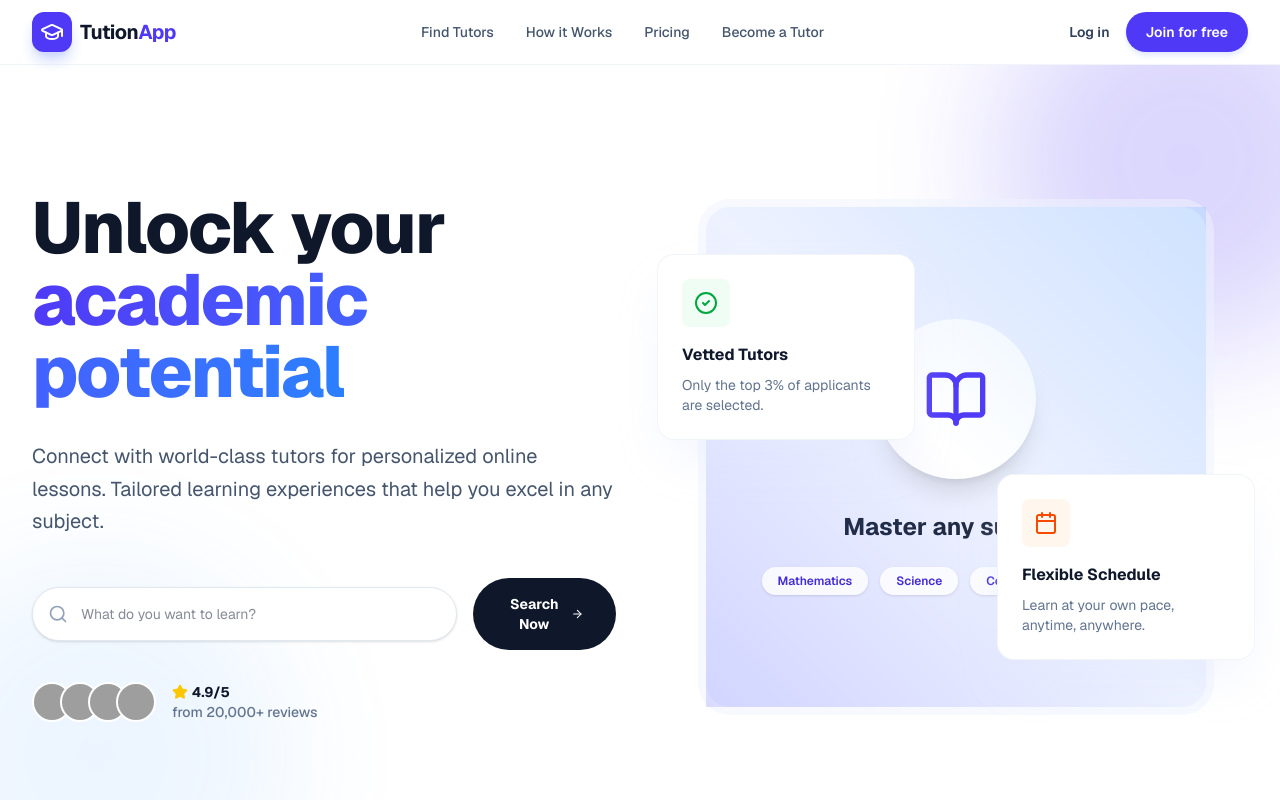
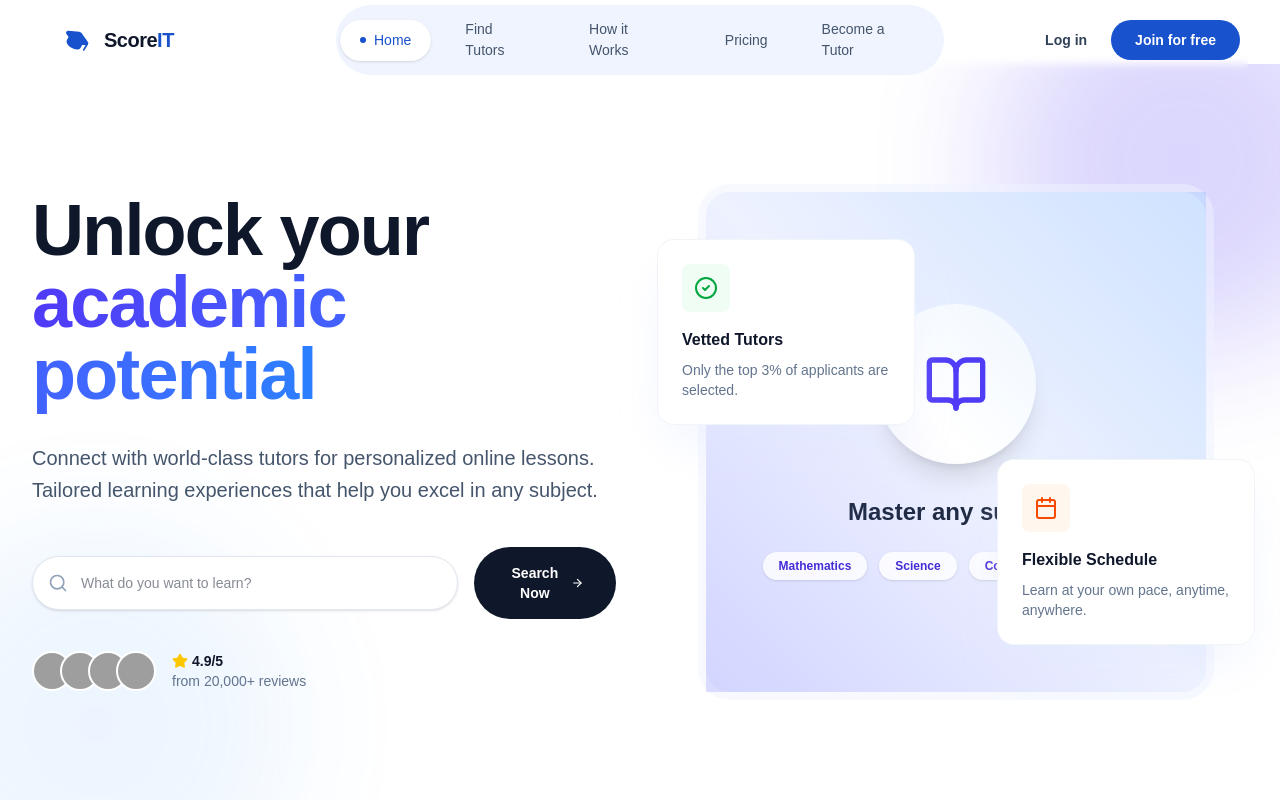
Before and after one commit to Z2Akhil/scoreITx, a Next.js app: page / in a window 1280 px wide. Shown: the top 800 px of the page. Built offline with nearby package versions, Linux system fonts and the light colour scheme; grey boxes are pictures that could not be loaded.

Commit message:
create navbar with reference

```diff
--- a/src/app/layout.tsx
+++ b/src/app/layout.tsx
@@ -1,19 +1,15 @@
 import type { Metadata } from "next";
-import { Geist, Geist_Mono } from "next/font/google";
+import { Poppins } from "next/font/google";
 import "./globals.css";
 
-const geistSans = Geist({
-    variable: "--font-geist-sans",
+const poppins = Poppins({
+    variable: "--font-poppins",
     subsets: ["latin"],
-});
-
-const geistMono = Geist_Mono({
-    variable: "--font-geist-mono",
-    subsets: ["latin"],
+    weight: ["400", "500", "600", "700", "800", "900"],
 });
 
 export const metadata: Metadata = {
-    title: "TutionApp | Find Your Perfect Tutor",
+    title: "ScoreIT | Find Your Perfect Tutor",
     description: "Connect with expert tutors for personalized one-on-one learning.",
 };
 
@@ -25,7 +21,7 @@ export default function RootLayout({
     return (
         <html lang="en">
             <body
-                className={`${geistSans.variable} ${geistMono.variable} antialiased`}
+                className={`${poppins.variable}`}
             >
                 {children}
             </body>
--- a/src/app/page.tsx
+++ b/src/app/page.tsx
@@ -17,9 +17,7 @@ export default function Home() {
             <Navbar />
 
             <main className="pt-16">
-                {/* Hero Section */}
                 <section className="relative overflow-hidden py-20 lg:py-32">
-                    {/* Abstract background elements */}
                     <div className="absolute top-0 right-0 -translate-y-1/4 translate-x-1/4 blur-3xl opacity-20">
                         <div className="h-96 w-96 rounded-full bg-indigo-600"></div>
                     </div>
--- a/src/components/layout/navbar.tsx
+++ b/src/components/layout/navbar.tsx
@@ -1,33 +1,24 @@
-import { GraduationCap } from "lucide-react";
+import NavLogo from "./navbar/NavLogo";
+import NavLinks from "./navbar/NavLinks";
+import NavActions from "./navbar/NavActions";
+import MobileMenu from "./navbar/MobileMenu";
 
 export default function Navbar() {
     return (
-        <nav className="fixed top-0 z-50 w-full border-b border-slate-100 bg-white/80 backdrop-blur-md">
-            <div className="mx-auto flex h-16 max-w-7xl items-center justify-between px-4 sm:px-6 lg:px-8">
-                <div className="flex items-center gap-2">
-                    <div className="flex h-10 w-10 items-center justify-center rounded-xl bg-indigo-600 text-white shadow-lg shadow-indigo-200">
-                        <GraduationCap size={24} />
-                    </div>
-                    <span className="text-xl font-bold tracking-tight text-slate-900">
-                        Tution<span className="text-indigo-600">App</span>
-                    </span>
+        <nav className="fixed top-0 left-0 right-0 z-50 mx-auto px-4 sm:px-6 lg:px-8">
+            <div className="flex h-[80px] items-center justify-between bg-transparent backdrop-blur-xs pr-2 pl-4 sm:pl-6 transition-all duration-300">
+
+                <NavLogo />
+
+                <div className="absolute left-1/2 top-1/2 -translate-x-1/2 -translate-y-1/2 hidden lg:block">
+                    <NavLinks />
                 </div>
 
-                <div className="hidden items-center gap-8 md:flex text-sm font-medium text-slate-600">
-                    <a href="#" className="hover:text-indigo-600 transition-colors">Find Tutors</a>
-                    <a href="#" className="hover:text-indigo-600 transition-colors">How it Works</a>
-                    <a href="#" className="hover:text-indigo-600 transition-colors">Pricing</a>
-                    <a href="#" className="hover:text-indigo-600 transition-colors">Become a Tutor</a>
+                <div className="flex items-center gap-2">
+                    <NavActions />
+                    <MobileMenu />
                 </div>
 
-                <div className="flex items-center gap-4">
-                    <button className="hidden text-sm font-semibold text-slate-700 hover:text-indigo-600 sm:block">
-                        Log in
-                    </button>
-                    <button className="rounded-full bg-indigo-600 px-5 py-2.5 text-sm font-semibold text-white shadow-md shadow-indigo-100 transition-all hover:bg-indigo-700 hover:shadow-lg hover:shadow-indigo-200">
-                        Join for free
-                    </button>
-                </div>
             </div>
         </nav>
     );
--- /dev/null
+++ b/src/components/layout/navbar/MobileMenu.tsx
@@ -0,0 +1,75 @@
+"use client";
+
+import { useState } from "react";
+import Link from "next/link";
+import { Menu, X } from "lucide-react";
+import { usePathname } from "next/navigation";
+
+const N_LINKS = [
+    { name: "Find Tutors", href: "/tutors" },
+    { name: "How it Works", href: "/how-it-works" },
+    { name: "Pricing", href: "/pricing" },
+    { name: "Become a Tutor", href: "/become-tutor" },
+];
+
+export default function MobileMenu() {
+    const [isOpen, setIsOpen] = useState(false);
+    const pathname = usePathname();
+
+    return (
+        <div className="lg:hidden flex items-center">
+            <button
+                onClick={() => setIsOpen(!isOpen)}
+                className="p-2 rounded-full bg-[#EFF4FF] text-slate-700 hover:bg-[#E0E8FA] transition-colors"
+                aria-label="Toggle menu"
+            >
+                {isOpen ? <X size={24} /> : <Menu size={24} />}
+            </button>
+
+            {/* Mobile Menu Overlay */}
+            <div
+                className={`fixed inset-x-0 top-[80px] bg-white border-b border-slate-100 shadow-xl transition-all duration-300 ease-in-out z-40 ${isOpen ? "max-h-[calc(100vh-80px)] opacity-100 overflow-y-auto pb-4" : "max-h-0 opacity-0 overflow-hidden"
+                    }`}
+            >
+                <div className="px-6 py-6 flex flex-col gap-4">
+                    {N_LINKS.map((link) => {
+                        const isActive = pathname === link.href;
+                        return (
+                            <Link
+                                key={link.name}
+                                href={link.href}
+                                onClick={() => setIsOpen(false)}
+                                className={`text-base font-medium px-4 py-3 rounded-xl transition-colors flex items-center gap-3 ${isActive
+                                    ? "bg-[#EFF4FF] text-[#1852CC]"
+                                    : "text-slate-600 hover:bg-slate-50 hover:text-slate-900"
+                                    }`}
+                            >
+                                <span className={`w-1.5 h-1.5 bg-[#1852CC] rounded-full transition-opacity ${isActive ? "opacity-100" : "opacity-0"}`} />
+                                {link.name}
+                            </Link>
+                        );
+                    })}
+
+                    <div className="h-px w-full bg-slate-100 my-2" />
+
+                    <div className="flex flex-col gap-3 px-4">
+                        <Link
+                            href="/login"
+                            onClick={() => setIsOpen(false)}
+                            className="text-center font-semibold text-slate-700 py-3 rounded-xl hover:bg-slate-50 transition-colors"
+                        >
+                            Log in
+                        </Link>
+                        <Link
+                            href="/join"
+                            onClick={() => setIsOpen(false)}
+                            className="text-center font-semibold text-white bg-[#1852CC] py-3 rounded-xl hover:bg-blue-700 transition-colors shadow-md shadow-blue-200"
+                        >
+                            Join for free
+                        </Link>
+                    </div>
+                </div>
+            </div>
+        </div>
+    );
+}
--- /dev/null
+++ b/src/components/layout/navbar/NavActions.tsx
@@ -0,0 +1,20 @@
+import Link from "next/link";
+
+export default function NavActions() {
+    return (
+        <div className="hidden lg:flex items-center gap-4">
+            <Link
+                href="/login"
+                className="text-sm font-semibold text-slate-700 hover:text-blue-600 transition-colors px-2 py-2"
+            >
+                Log in
+            </Link>
+            <Link
+                href="/join"
+                className="rounded-full bg-[#1852CC] px-6 py-2.5 text-sm font-semibold text-white transition-all hover:bg-blue-700 hover:shadow-lg hover:-translate-y-0.5"
+            >
+                Join for free
+            </Link>
+        </div>
+    );
+}
--- /dev/null
+++ b/src/components/layout/navbar/NavLinks.tsx
@@ -0,0 +1,49 @@
+"use client";
+
+import Link from "next/link";
+import { usePathname } from "next/navigation";
+import { useState } from "react";
+
+const N_LINKS = [
+    { name: "Home", href: "/" },
+    { name: "Find Tutors", href: "/tutors" },
+    { name: "How it Works", href: "/how-it-works" },
+    { name: "Pricing", href: "/pricing" },
+    { name: "Become a Tutor", href: "/become-tutor" },
+];
+
+export default function NavLinks() {
+    const pathname = usePathname();
+    const [hoveredPath, setHoveredPath] = useState<string | null>(null);
+
+    return (
+        <div className="flex items-center justify-center bg-[#EFF4FF] rounded-full p-1 mx-auto">
+            {N_LINKS.map((link) => {
+                const isActive = pathname === link.href;
+                const isHovered = hoveredPath === link.href;
+
+                return (
+                    <Link
+                        key={link.name}
+                        href={link.href}
+                        onMouseEnter={() => setHoveredPath(link.href)}
+                        onMouseLeave={() => setHoveredPath(null)}
+                        className={`relative px-5 py-2.5 rounded-full text-[14px] font-medium transition-all duration-300 ease-in-out flex items-center gap-2 ${isActive
+                                ? "bg-white text-[#1852CC] shadow-sm"
+                                : isHovered
+                                    ? "bg-transparent text-slate-900"
+                                    : "bg-transparent text-slate-600"
+                            }`}
+                    >
+                        {/* Active Indicator Dot (Only on active, NOT hover) */}
+                        <span
+                            className={`w-1.5 h-1.5 rounded-full bg-[#1852CC] transition-all duration-300 ${isActive ? "opacity-100 scale-100" : "opacity-0 scale-0 w-0"
+                                }`}
+                        />
+                        {link.name}
+                    </Link>
+                );
+            })}
+        </div>
+    );
+}
--- /dev/null
+++ b/src/components/layout/navbar/NavLogo.tsx
@@ -0,0 +1,16 @@
+import { GraduationCap } from "lucide-react";
+import Link from "next/link";
+
+export default function NavLogo() {
+    return (
+        <Link href="/" className="flex items-center gap-2 group">
+            {/* Icon Wrapper: No bg, just blue text, rotated 30deg by default, 0deg on hover */}
+            <div className="flex h-10 w-10 items-center justify-center text-[#1852CC] transition-transform duration-300 ease-in-out rotate-30 group-hover:rotate-0">
+                <GraduationCap size={28} fill="currentColor" strokeWidth={1.5} />
+            </div>
+            <span className="text-xl font-bold tracking-tight text-slate-900">
+                Score<span className="text-[#1852CC]">IT</span>
+            </span>
+        </Link>
+    );
+}
```
Also changed, not shown: 1 other file (tests, documents, lock files or other folders).
